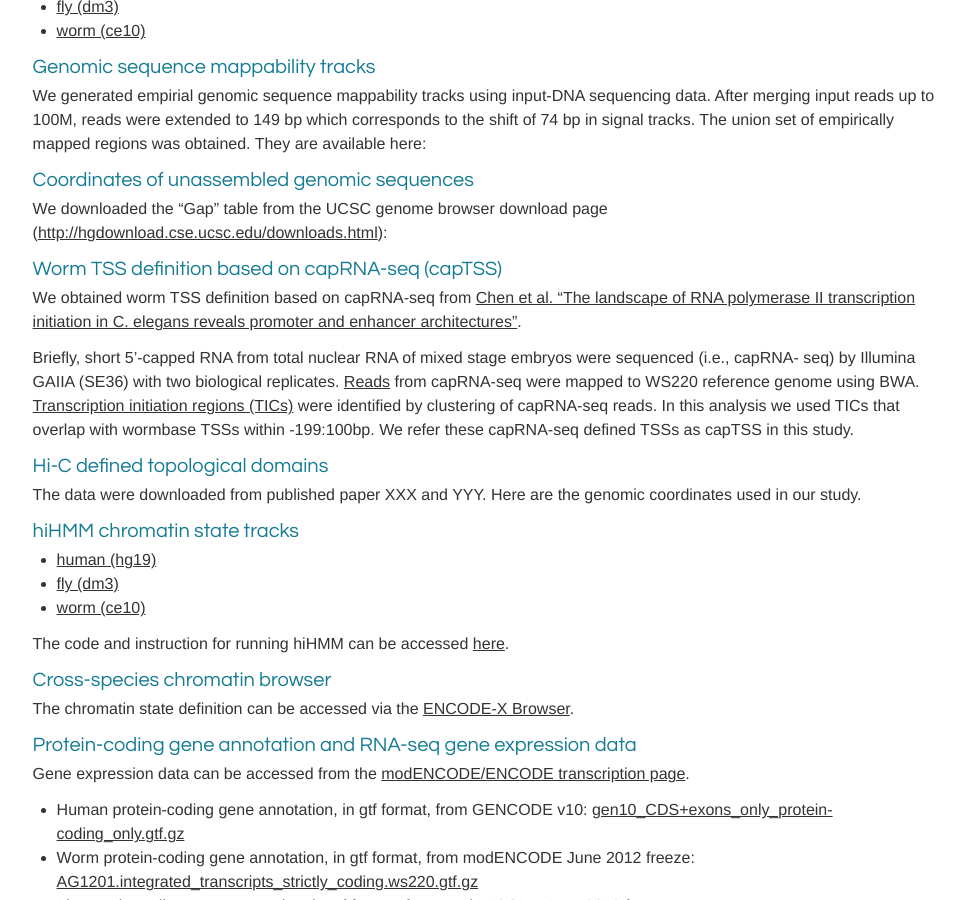
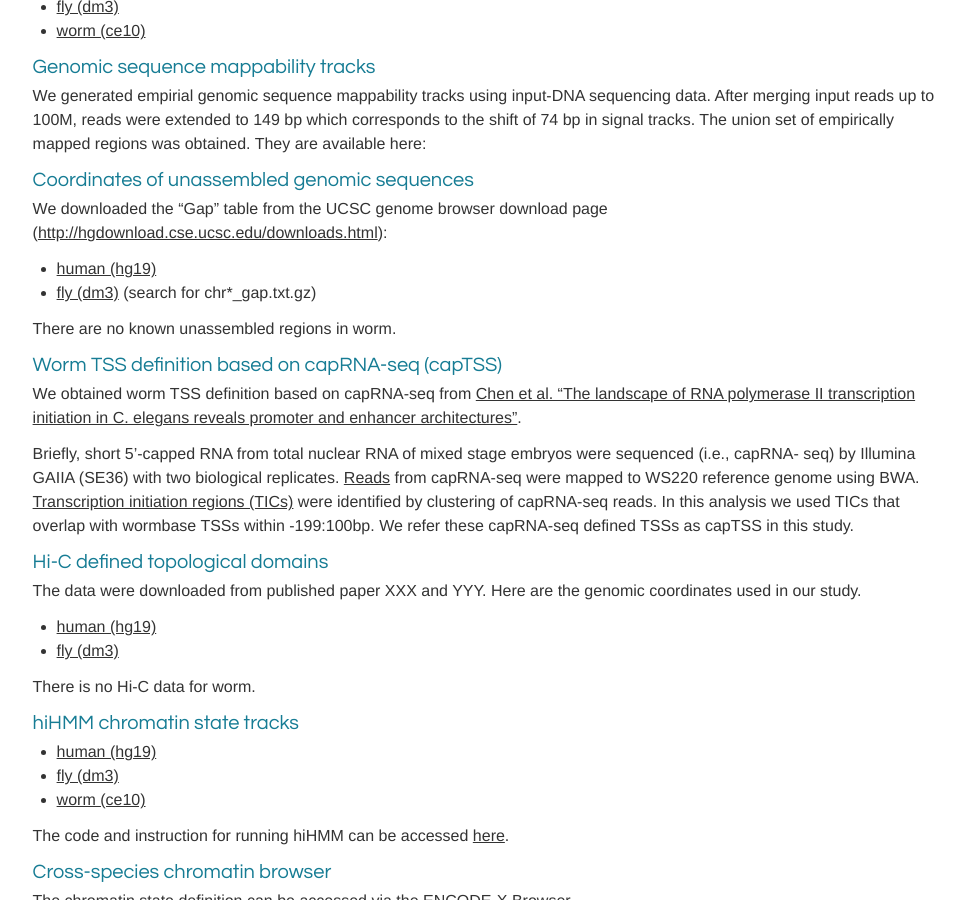
Before and after one commit to parklab/comparative-website, a Jekyll site: the page built from chromatin.md, in a window 1280 px wide and 900 px high, scrolled down 2680 px. Shown: the whole window, without its empty margins (249-1214 px from the left). Built offline with Jekyll 4.4.1, drawn with Linux system fonts in a browser that asks for light colours; nearby versions of some CDN libraries.

Commit message:
Added unassembled region links.

```diff
--- a/chromatin.md
+++ b/chromatin.md
@@ -111,6 +111,10 @@ We generated empirial genomic sequence mappability tracks using input-DNA sequen
 
 We downloaded the "Gap" table from the UCSC genome browser download page ([http://hgdownload.cse.ucsc.edu/downloads.html](http://hgdownload.cse.ucsc.edu/downloads.html)):
 
+*   [human (hg19)](http://hgdownload.cse.ucsc.edu/goldenPath/hg19/database/gap.txt.gz)
+*   [fly (dm3)](http://hgdownload.cse.ucsc.edu/goldenPath/dm3/database/) (search for chr*_gap.txt.gz)
+
+There are no known unassembled regions in worm.
 
 ## <a name="Worm TSS definition based on capRNA-seq (capTSS)"></a> Worm TSS definition based on capRNA-seq (capTSS)
 
@@ -122,6 +126,10 @@ Briefly, short 5'-capped RNA from total nuclear RNA of mixed stage embryos were
 
 The data were downloaded from published paper XXX and YYY. Here are the genomic coordinates used in our study.
 
+*   [human (hg19)]()
+*   [fly (dm3)]()
+
+There is no Hi-C data for worm.
 
 ## <a name="hiHMM chromatin state tracks"></a> hiHMM chromatin state tracks
 *   [human (hg19)]()
```
